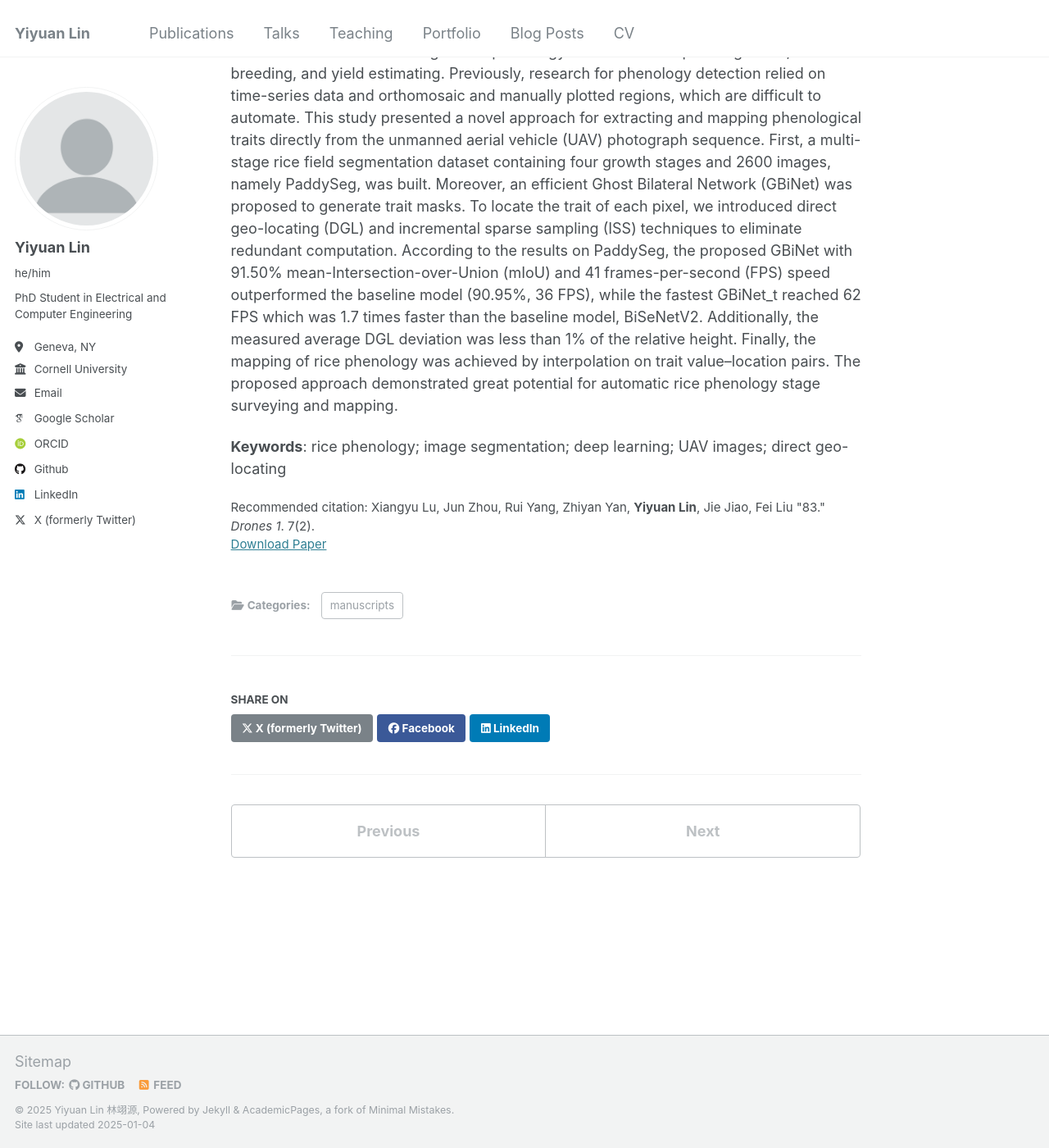
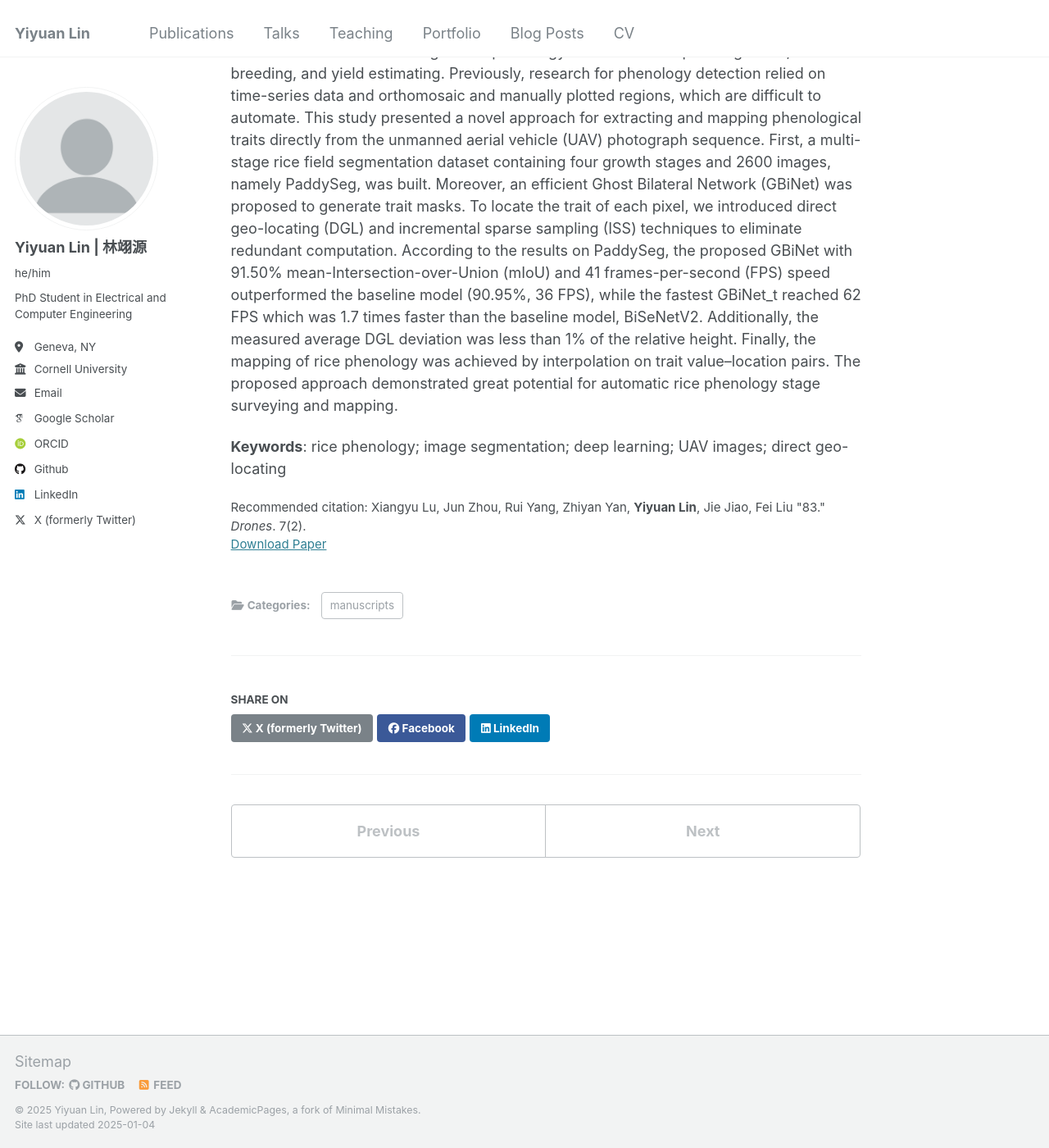
Before and after one commit to YiyuanLinXX/YiyuanLinXX.github.io, a Jekyll site: the page built from _publications/rice-phenology-stage-mapping.md, in a window 1280 px wide and 1400 px high, scrolled down 182 px. Shown: the whole window at 82% size. Built offline with Jekyll 4.4.1, drawn with Linux system fonts in a browser that asks for light colours; some web fonts are replaced; some of the changed lines change nothing that is shown.

Commit message:
update publication

```diff
--- a/_config.yml
+++ b/_config.yml
@@ -10,7 +10,7 @@
 locale                   : "en-US"
 title                    : "Yiyuan Lin"
 title_separator          : "-"
-name                     : &name "Yiyuan Lin 林翊源"
+name                     : &name "Yiyuan Lin"
 description              : &description "personal description"
 url                      : https://YiyuanLinXX.github.io # the base hostname & protocol for your site e.g. "https://[your GitHub username].github.io"
 baseurl                  : "" # the subpath of your site, e.g. "/blog"
@@ -22,7 +22,7 @@ repository               : "YiyuanLinXX/YiyuanLinXX.github.io"
 author:
   # Biographic information
   avatar           : "profile.png"
-  name             : "Yiyuan Lin"
+  name             : "Yiyuan Lin | 林翊源"
   pronouns         : "he/him"
   bio              : "PhD Student in Electrical and Computer Engineering"
   location         : "Geneva, NY"
--- a/_publications/rice-phenology-stage-mapping.md
+++ b/_publications/rice-phenology-stage-mapping.md
@@ -6,7 +6,7 @@ permalink: /publication/rice-phenology-stage-mapping
 date: 2023-01-25
 venue: 'Drones'
 paperurl: 'https://www.mdpi.com/2504-446X/7/2/83'
-citation: 'Xiangyu Lu, Jun Zhou, Rui Yang, Zhiyan Yan, <strong>Yiyuan Lin</strong>, Jie Jiao, Fei Liu &quot;83.&quot; <i>Drones 1</i>. 7(2).'
+citation: 'Xiangyu Lu, Jun Zhou, Rui Yang, Zhiyan Yan, <strong>Yiyuan Lin</strong>, Jie Jiao, Fei Liu &quot;83.&quot; <i>Drones</i>. 7(2).'
 ---
 
 **Abstract**
```
